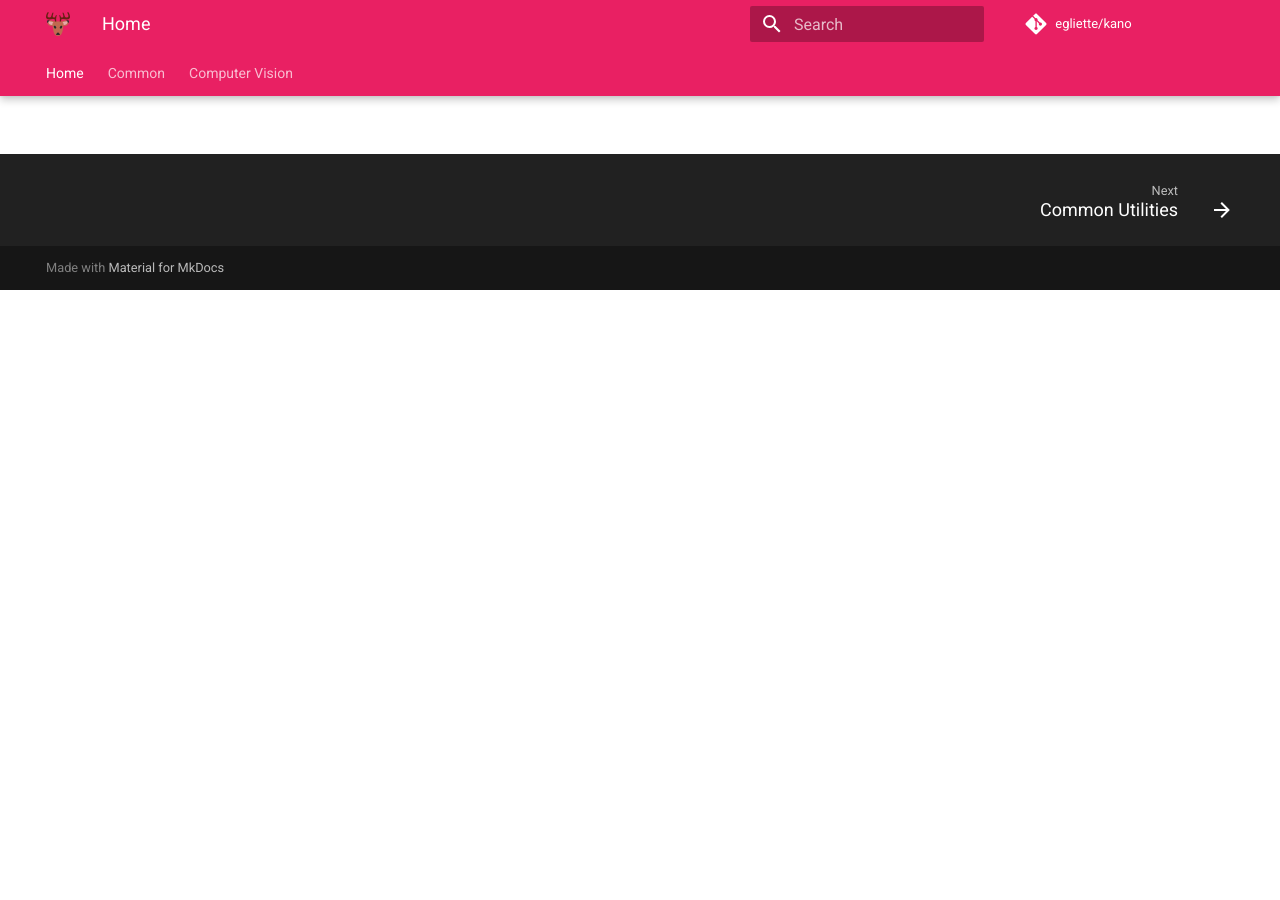
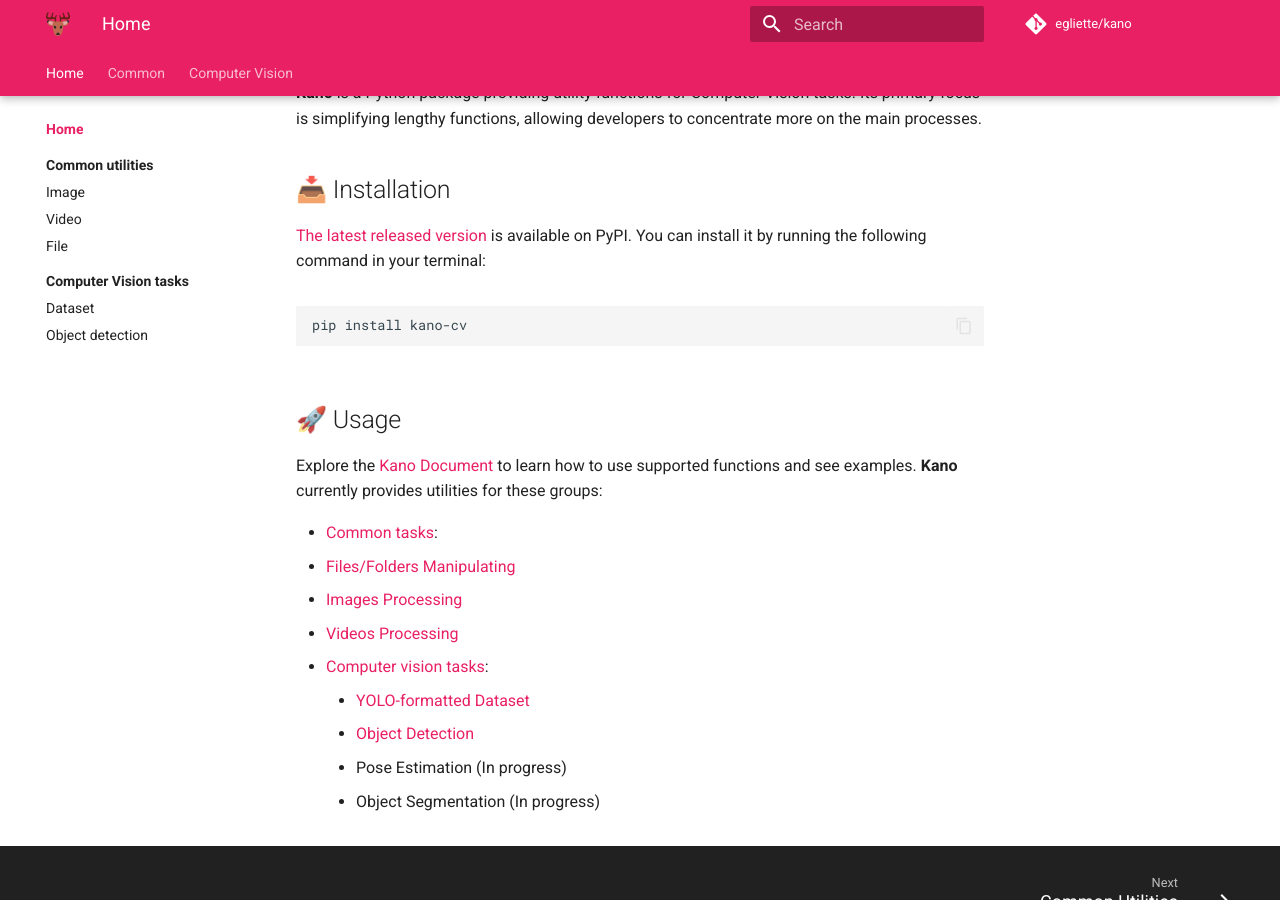
Before and after one commit to egliette/kano, an MkDocs documentation site: the page built from docs/index.md, in a window 1280 px wide and 900 px high, scrolled down 610 px. Built offline with MkDocs 1.6.1 and Material for MkDocs 9.7.7, drawn with Linux system fonts in a browser that asks for light colours; comment, search, counter and statistics services are not loaded; before the commit the page ends 900 px from its top, so only the background shows below that.

Commit message:
major:update index.md for document

````diff
--- a/docs/index.md
+++ b/docs/index.md
@@ -1,6 +1,8 @@
 # Home
 
 # 🦌 Kano - Utilities for your Computer Vision Projects
+
+![banner image](img/banner.png)
 
 **Kano** is a Python package providing utility functions for Computer Vision tasks. Its primary focus is simplifying lengthy functions, allowing developers to concentrate more on the main processes.
 
@@ -11,3 +13,17 @@
 ```bash
 pip install kano-cv
 ```
+
+## 🚀 Usage
+
+Explore the [Kano Document]() to learn how to use supported functions and see examples. **Kano** currently provides utilities for these groups:
+
+- [Common tasks]():
+  - [Files/Folders Manipulating]()
+  - [Images Processing]()
+  - [Videos Processing]()
+- [Computer vision tasks]():
+    - [YOLO-formatted Dataset]()
+    - [Object Detection]()
+    - Pose Estimation (In progress)
+    - Object Segmentation (In progress)
````
